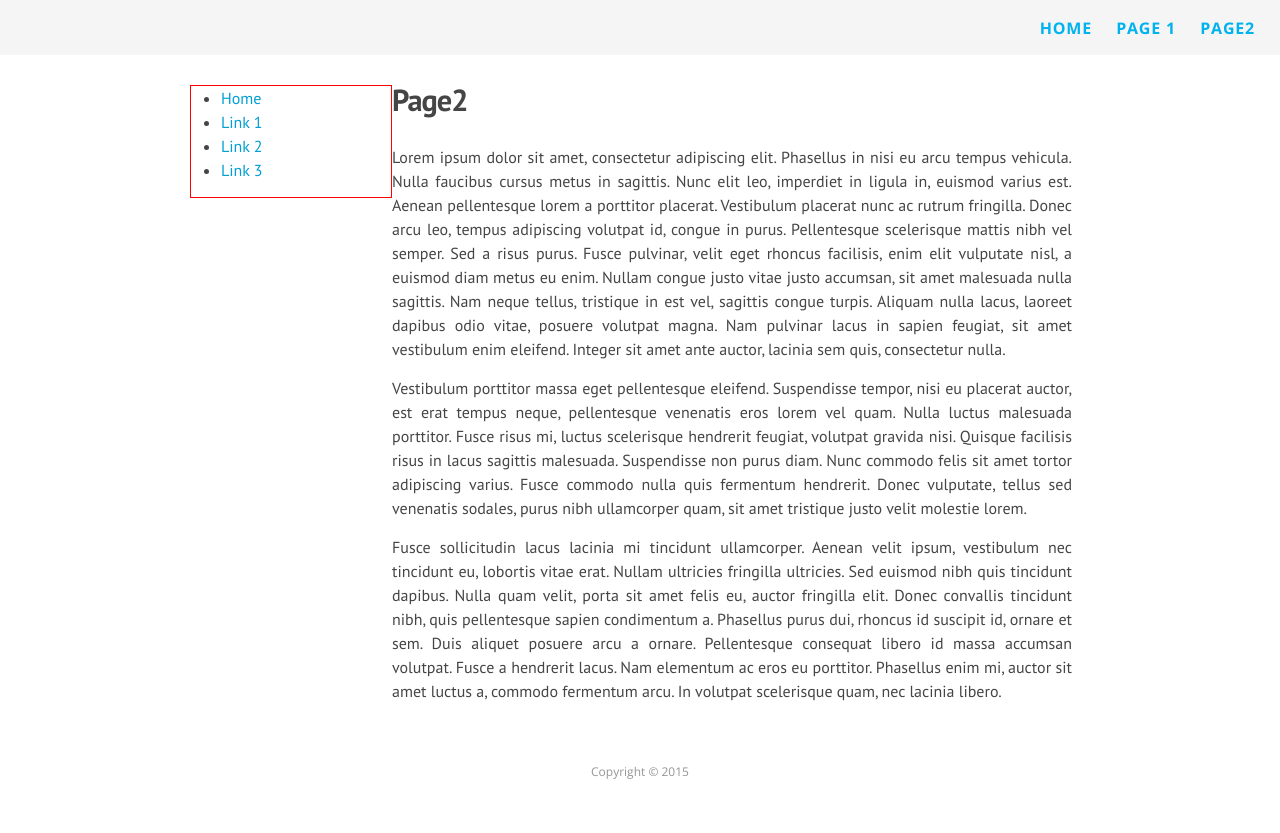
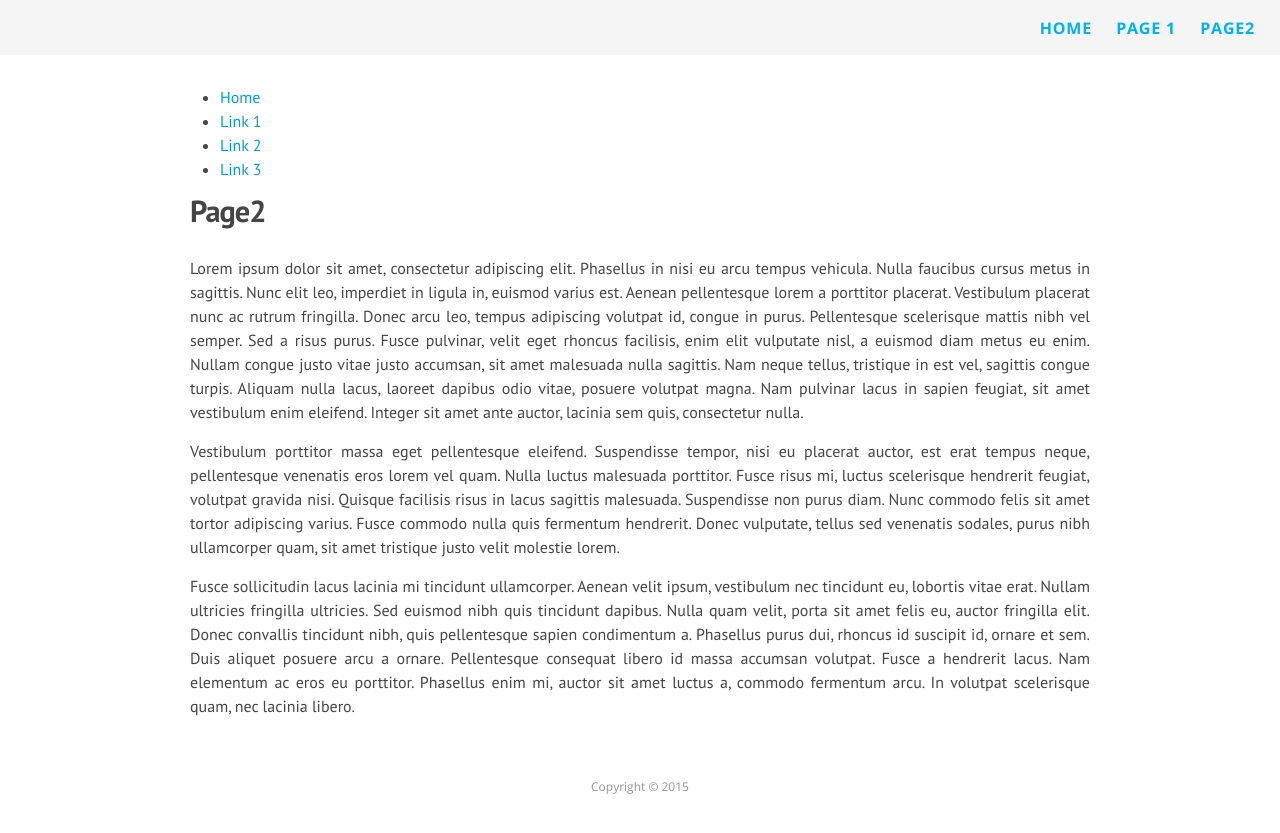
Before and after one commit to Tajtaj/spinoza, a Jekyll site: the page built from page2.md, in a window 1280 px wide. Shown: the top 833 px of the page. Built offline with Jekyll 4.4.1, drawn with Linux system fonts in a browser that asks for light colours; nearby versions of some CDN libraries; Markdown is read by kramdown in place of the engine named in the settings.

Commit message:
Update head.html

```diff
--- a/_includes/head.html
+++ b/_includes/head.html
@@ -7,7 +7,7 @@
   <meta name="description" content="{% if page.excerpt %}{{ page.excerpt | strip_html | strip_newlines | truncate: 160 }}{% else %}{{ site.description }}{% endif %}">
 
   <link rel="stylesheet" href="{{ "/css/main.css" | prepend: site.baseurl }}">
-  <link rel="stylesheet" href="../css/style.css">
+  <link rel="stylesheet" href="css/style.css">
   <link rel="canonical" href="{{ page.url | replace:'index.html','' | prepend: site.baseurl | prepend: site.url }}">
   <link rel="alternate" type="application/rss+xml" title="{{ site.title }}" href="{{ "/feed.xml" | prepend: site.baseurl | prepend: site.url }}" />
 
```
